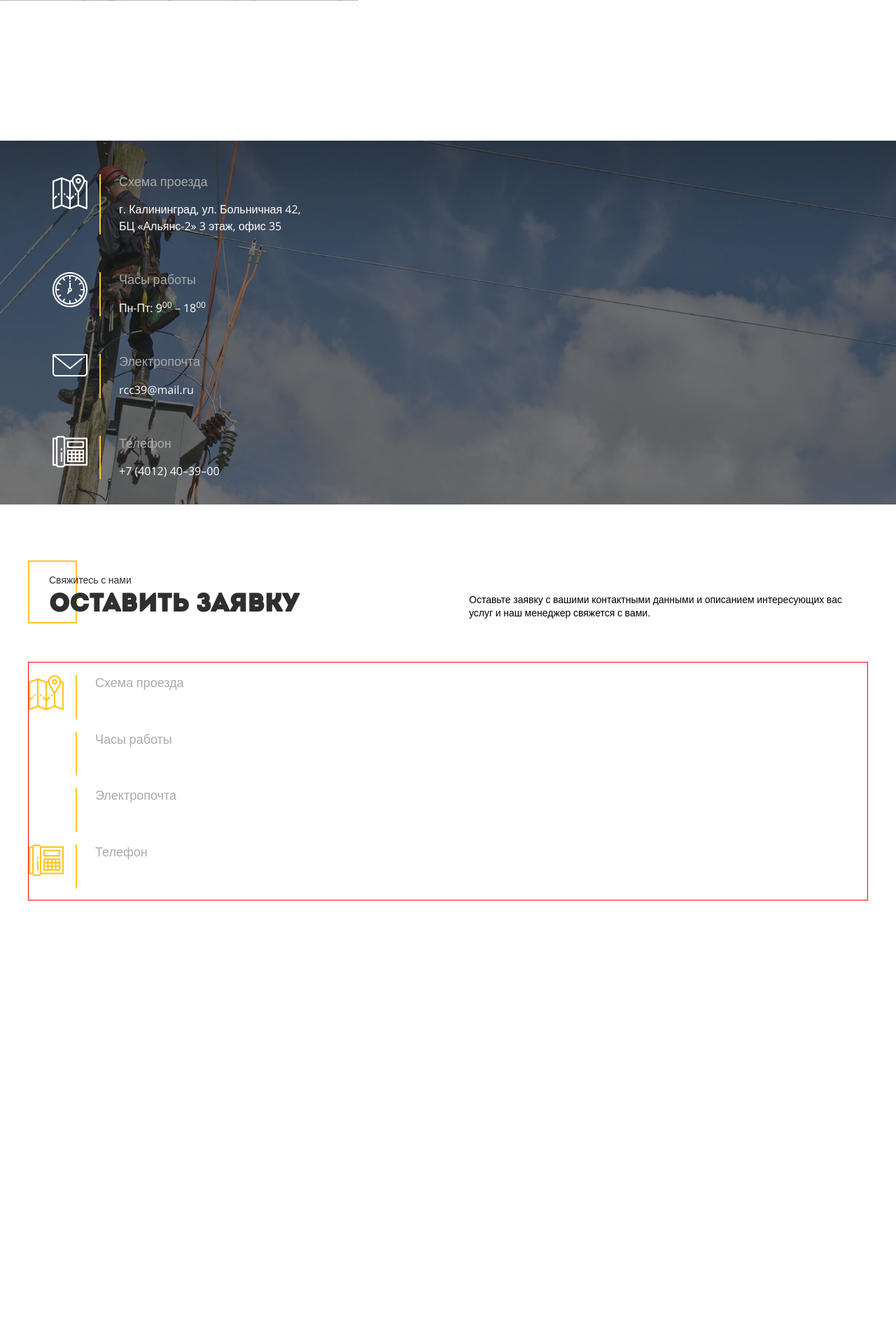
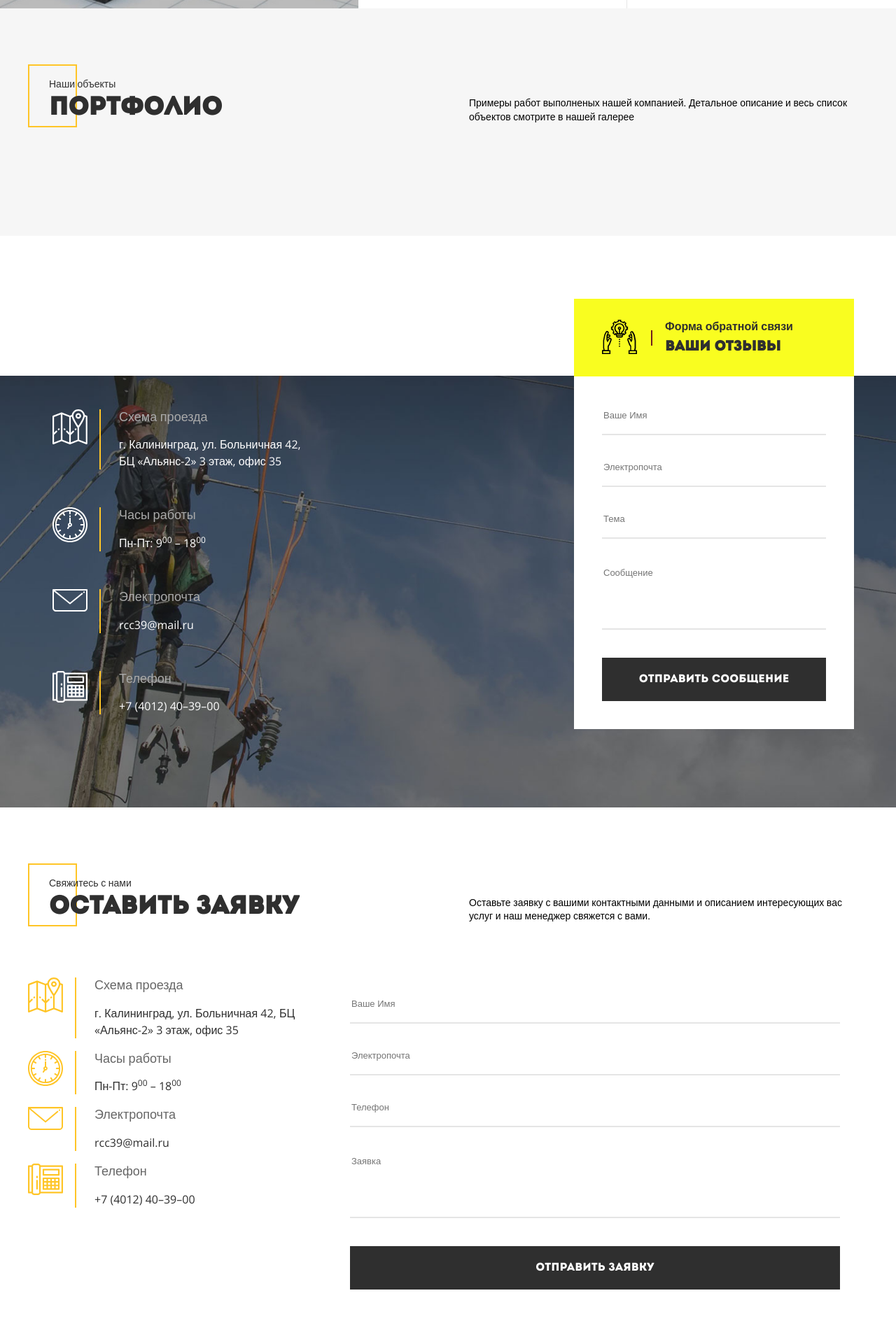
Before and after one commit to nigel-riss/rcc39, a PHP site: page / in a window 1280 px wide. Shown: the part 3602-5520 px from the top of the page at 70% size. Before the commit the page ends 4889 px from the top, so only its background shows below. Run offline with PHP 8.4, Linux system fonts and the light colour scheme.

Commit message:
Order desktop markup finished

```diff
--- a/app/assets/js/modules/SmoothScroll.js
+++ b/app/assets/js/modules/SmoothScroll.js
@@ -5,7 +5,7 @@ class SmoothScroll {
     constructor() {
         this.headerLinks = $(".main-nav a");
         this.headerLinks.smoothScroll({
-            offset: -120,
+            offset: -140,
             speed: 1000
         });
     }
--- a/app/assets/sass/modules/_contact-item.scss
+++ b/app/assets/sass/modules/_contact-item.scss
@@ -41,7 +41,6 @@
             // positioning
             position: absolute;
             left: 67px;
-            // top: 10px;
 
             // box model
             height: 25px;
@@ -63,7 +62,11 @@
         @include atTabletsPortrait {
             // typography
             font-size: 1.125rem;
+        }
 
+        .contact-item--order & {
+            // typography
+            color: $copyLight;
         }
     }
 
@@ -83,6 +86,16 @@
             // typography
             color: #ffffff;
             text-decoration: none;
+
+            .contact-item--order & {
+                // typography
+                color: $copyDark;
+            }
+        }
+
+        .contact-item--order & {
+            // typography
+            color: $copyDark;
         }
     }
 }
--- a/app/assets/sass/modules/_feedback-form.scss
+++ b/app/assets/sass/modules/_feedback-form.scss
@@ -1,6 +1,4 @@
 .feedback-form {
-    display: none;
-
     // positioning
     position: relative;
     top: 0;
--- a/app/assets/sass/modules/_hero.scss
+++ b/app/assets/sass/modules/_hero.scss
@@ -205,6 +205,7 @@
         font-family: $captionFont;
         font-size: 1rem;
         text-decoration: none;
+        text-align: center;
 
         // visual
         border: 5px solid $copyBrown;
--- a/app/assets/sass/modules/_main-nav.scss
+++ b/app/assets/sass/modules/_main-nav.scss
@@ -86,7 +86,6 @@
             z-index: -1;
 
             // box model
-            // display: none;
             height: 2px;
             width: 100%;
 
@@ -127,5 +126,13 @@
                 opacity: 1;
             }
         }
+
+        &.special {
+            color: #ffffff;
+            // visual
+            background-color: $copyBrown;
+            // border: 5px solid $mainOrange;
+            // padding: 5px 35px;
+        }
     }
 }
--- a/app/assets/sass/modules/_order-form.scss
+++ b/app/assets/sass/modules/_order-form.scss
@@ -1,17 +1,10 @@
 .order-form {
-    display: none;
-
     // positioning
     position: relative;
     top: 0;
 
     // typography
     font-size: 0;
-
-    @include atTabletsLandscape {
-        // positioning
-        top: -112px;
-    }
 
     &__header {
         // positioning
--- a/app/assets/sass/modules/_order-popup.scss
+++ b/app/assets/sass/modules/_order-popup.scss
@@ -1,6 +1,6 @@
 .order-popup {
     // positioning
-    position:fixed;
+    // position:fixed;
     top: 0;
     left: 0;
     z-index: 99;
--- a/app/assets/sass/modules/_order.scss
+++ b/app/assets/sass/modules/_order.scss
@@ -1,6 +1,18 @@
 .order {
+    // box model
+    @include clearfix;
+
+    // typography
+    font-size: 0;
+
     &__contacts {
-        // visual
-        border: 1px solid red;
+        float: left;
+        width: 35%;
+    }
+
+    &__form {
+        // box model
+        float: right;
+        width: 65%;
     }
 }
--- a/app/index.html
+++ b/app/index.html
@@ -19,7 +19,7 @@
             </div>
             <div class="site-header__contacts">
                 <div class="site-header__phone"><small>+7 (4012)</small> 40-39-00</div>
-                <!--<a class="site-header__button" href="">Оставить заявку +</a>-->
+                <a class="site-header__button" href="">Оставить заявку +</a>
             </div>
         </div>
         <!--<div class="site-header__menu-icon site-header__menu-icon--close-x">-->
@@ -30,10 +30,11 @@
             <nav class="main-nav">
                 <ul>
                     <li><a href="#top">Главная</a></li>
+                    <li><a class="special" href="#promo">Акция</a></li>
                     <li><a href="#services">Услуги</a></li>
                     <li><a href="#price">Прайс</a></li>`
-                    <!--<li><a href="#folio">Наши работы</a></li>-->
-                    <!--<li><a href="#feedback">Ваш отзыв</a></li>-->
+                    <li><a href="#folio">Наши работы</a></li>
+                    <li><a href="#feedback">Отзыв</a></li>
                     <li><a href="#contacts">Контакты</a></li>
                 </ul>
             </nav>
@@ -53,12 +54,12 @@
                 </ol>
                 <div class="hero__order">
                     Данные мероприятия могут быть оказаны в комплексе или по отдельности
-                    <!--<a class="hero__button" href="">Оставить заявку</a>-->
+                    <a class="hero__button" href="">Оставить заявку</a>
                 </div>
             </div>
         </section>
 
-        <section class="promotion">
+        <section id="promo" class="promotion">
             <div class="wrapper">
                 <div class="promotion__title">
                     Акция!
@@ -186,7 +187,7 @@
                         </ul>
                     </div>
                 </div>
-                <!--<a class="button" href="">Оформить заявку </a>-->
+                <a class="button" href="">Оформить заявку </a>
             </div>
         </section>
         <section id="price" class="site-section  site-section--price">
@@ -289,7 +290,8 @@
                 </div>
             </div>
         </section>
-        <!--<section class="site-section site-section--grey">
+
+        <section class="site-section site-section--grey">
         <header class="site-section__header">
             <div class="wrapper">
                 <h2 class="site-section__title">
@@ -309,8 +311,9 @@
             <div class="gallery__item"></div>
             <div class="gallery__item"></div>
         </div>
-    </section>-->
+    </section>
     </main>
+
     <footer class="site-footer">
         <div class="wrapper">
             <div id="contacts" class="site-footer__contacts">
@@ -394,7 +397,7 @@
         </div>
     </footer>
 
-    <!--<div class="order-popup">-->
+    <div class="order-popup">
         <section class="site-section">
             <header class="site-section__header">
                 <div class="wrapper">
@@ -425,7 +428,7 @@
                         </div>
                         <div class="contact-item--order">
                             <div class="contact-item__icon">
-                                <img src="./assets/img/icons/clock.svg" alt="">
+                                <img src="./assets/img/icons/clock--orange.svg" alt="">
                             </div>
                             <div class="contact-item__content">
                                 <h3 class="contact-item__title">
@@ -438,7 +441,7 @@
                         </div>
                         <div class="contact-item--order">
                             <div class="contact-item__icon">
-                                <img src="./assets/img/icons/email.svg" alt="">
+                                <img src="./assets/img/icons/email--orange.svg" alt="">
                             </div>
                             <div class="contact-item__content">
                                 <h3 class="contact-item__title">
@@ -469,9 +472,9 @@
                             <fieldset class="order-form__fieldset">
                                 <input class="order-form__input" type="text" placeholder="Ваше Имя">
                                 <input class="order-form__input" type="email" placeholder="Электропочта">
-                                <input class="order-form__input" type="text" placeholder="Тема">
-                                <textarea class="order-form__textarea" name="" id="" cols="30" rows="5" placeholder="Сообщение"></textarea>
-                                <submit class="order-form__submit">Отправить сообщение</submit>
+                                <input class="order-form__input" type="tel" placeholder="Телефон">
+                                <textarea class="order-form__textarea" name="" id="" cols="30" rows="5" placeholder="Заявка"></textarea>
+                                <submit class="order-form__submit">Отправить заявку</submit>
                             </fieldset>
                         </form>
                     </div>
--- a/app/temp/styles/styles.css
+++ b/app/temp/styles/styles.css
@@ -692,6 +692,9 @@ html {
         top: 0;
         height: 100%;
         opacity: 1; }
+    .main-nav a.special {
+      color: #ffffff;
+      background-color: #6f1f1f; }
 
 @media (min-width: 1200px) {
   .site-main {
@@ -786,6 +789,7 @@ html {
     font-family: "Intro", sans-serif;
     font-size: 1rem;
     text-decoration: none;
+    text-align: center;
     border: 5px solid #6f1f1f; }
     @media (min-width: 700px) {
       .hero__button {
@@ -1226,6 +1230,8 @@ html {
     @media (min-width: 700px) {
       .contact-item__title {
         font-size: 1.125rem; } }
+    .contact-item--order .contact-item__title {
+      color: #666666; }
   .contact-item__text {
     color: #ffffff;
     font-family: "Open Sans", sans-serif;
@@ -1237,9 +1243,12 @@ html {
     .contact-item__text a {
       color: #ffffff;
       text-decoration: none; }
+      .contact-item--order .contact-item__text a {
+        color: #2f2f2f; }
+    .contact-item--order .contact-item__text {
+      color: #2f2f2f; }
 
 .feedback-form {
-  display: none;
   position: relative;
   top: 0;
   font-size: 0; }
@@ -1333,7 +1342,6 @@ html {
     cursor: pointer; }
 
 .order-popup {
-  position: fixed;
   top: 0;
   left: 0;
   z-index: 99;
@@ -1341,17 +1349,24 @@ html {
   width: 100%;
   background-color: rgba(0, 0, 0, 0.7); }
 
-.order__contacts {
-  border: 1px solid red; }
+.order {
+  font-size: 0; }
+  .order::after {
+    content: "";
+    clear: both;
+    display: table;
+    width: 100%; }
+  .order__contacts {
+    float: left;
+    width: 35%; }
+  .order__form {
+    float: right;
+    width: 65%; }
 
 .order-form {
-  display: none;
   position: relative;
   top: 0;
   font-size: 0; }
-  @media (min-width: 900px) {
-    .order-form {
-      top: -112px; } }
   .order-form__header {
     position: relative;
     padding: 30px 40px;
```
Also changed, not shown: app/assets/img/icons/clock--orange.svg (added), app/assets/img/icons/email--orange.svg (added), app/assets/img/icons/plug.svg (deleted), app/assets/img/icons/transmission.svg (deleted), app/temp/js/App.js.
